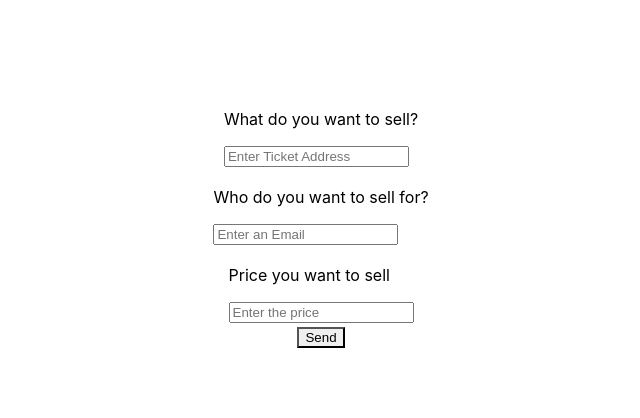
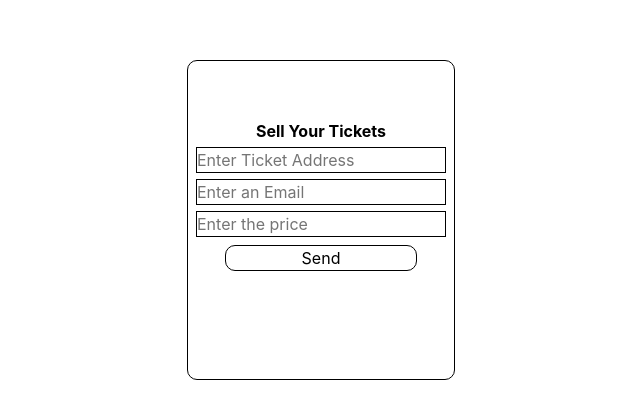
Before and after one commit to Tomelia1999/WEB3_finalProject, a React (Create React App) app in the folder block_ticket/: page / in a window 1280 px wide. Shown: the part 180-598 px from the top of the page, without its empty margins (319-959 px from the left). Built offline with nearby package versions, Linux system fonts and the light colour scheme.

Commit message:
adding style

```diff
--- a/block_ticket/src/main.js
+++ b/block_ticket/src/main.js
@@ -1,59 +1,106 @@
-import { Box, Input, Text, VStack, Button } from '@chakra-ui/react';
-import { useState } from 'react';
-import axios from 'axios';
+import { Box, Input, Text, VStack, Button, useToast } from "@chakra-ui/react";
+import { useState } from "react";
+import axios from "axios";
+import { useTheme } from "@chakra-ui/react";
+import { ChakraProvider } from "@chakra-ui/react";
 
 const ThreeInputsPage = () => {
+    const theme = useTheme();
+
     const [emailSent, setEmailSent] = useState(false);
     const [emailError, setEmailError] = useState(false);
+    const toast = useToast(); // Using Chakra UI's toast for notifications
 
     const sendEmail = async () => {
-    const input1 = document.getElementById('input1').value;
-    const input2 = document.getElementById('input2').value;
-    const input3 = document.getElementById('input3').value;
+        const input1 = document.getElementById("input1").value;
+        const input2 = document.getElementById("input2").value;
+        const input3 = document.getElementById("input3").value;
 
         try {
-      const response = await axios.post('http://localhost:3000/send-email', {
+            const response = await axios.post("http://localhost:3000/send-email", {
                 recipient: input2,
-        subject: 'New Email from BLOCK-TICKET',
-        text: `What do you want to sell? ${input1}\nWho do you want to sell for? ${input2}\nPrice you want to sell: ${input3}`
+                subject: "New Email from BLOCK-TICKET",
+                text: `What do you want to sell? ${input1}\nWho do you want to sell for? ${input2}\nPrice you want to sell: ${input3}`,
             });
 
-      if (response.status == 200) {
+            if (response.status === 200) {
                 setEmailSent(true);
                 setEmailError(false);
+                toast({
+                    title: "Email Sent",
+                    description: "Your email was sent successfully.",
+                    status: "success",
+                    duration: 5000,
+                    isClosable: true,
+                });
             }
         } catch (error) {
-      console.error('Error sending email:', error);
+            console.error("Error sending email:", error);
             setEmailError(true);
             setEmailSent(false);
+            toast({
+                title: "Error",
+                description: "There was an error sending your email. Please try again.",
+                status: "error",
+                duration: 5000,
+                isClosable: true,
+            });
         }
     };
 
     return (
+        <ChakraProvider theme={theme}>
             <Box
                 display="flex"
                 justifyContent="center"
                 alignItems="center"
+                alignContent={"center"}
                 height="100vh"
             >
-      <VStack spacing={4}>
-        <Box>
-          <Text fontSize="xl">What do you want to sell?</Text>
-          <Input id="input1" placeholder="Enter Ticket Address" />
-        </Box>
-        <Box>
-          <Text fontSize="xl">Who do you want to sell for?</Text>
-          <Input id="input2" placeholder="Enter an Email" />
-        </Box>
-        <Box>
-          <Text fontSize="xl">Price you want to sell</Text>
-          <Input id="input3" placeholder="Enter the price" />
-        </Box>
-        <Button onClick={sendEmail}>Send</Button>
-        {emailSent && <Text>Email sent successfully!</Text>}
-        {emailError && <Text color="red.500">Error sending email. Please try again.</Text>}
+                <VStack
+                    spacing={4}
+                    p={8}
+                    bg="whiteAlpha.900" // Light background for the form area
+                    boxShadow="xl" // Shadow for a subtle "lifted" look
+                    border="1px solid"
+                    height={"40vh"}
+                    borderRadius="10px"
+                >
+                    <Text fontSize="2xl" fontWeight="bold" mt={"20%"}>
+                        Sell Your Tickets
+                    </Text>
+                    <Input
+                        id="input1"
+                        placeholder="Enter Ticket Address"
+                        variant="filled"
+                        mb={2}
+                        border="1px solid"
+                    />
+                    <Input
+                        id="input2"
+                        placeholder="Enter an Email"
+                        variant="filled"
+                        mb={2}
+                        border="1px solid"
+                    />
+                    <Input
+                        id="input3"
+                        placeholder="Enter the price"
+                        variant="filled"
+                        mb={4}
+                        border="1px solid"
+                    />
+                    <Button
+                        border="1px solid"
+                        width="15vw"
+                        borderRadius={"10px"}
+                        onClick={sendEmail}
+                    >
+                        Send
+                    </Button>
                 </VStack>
             </Box>
+        </ChakraProvider>
     );
 };
 
```
Also changed, not shown: block_ticket/src/App.js (+7 -7 lines). Lines whose indentation alone changed are shown as unchanged.
